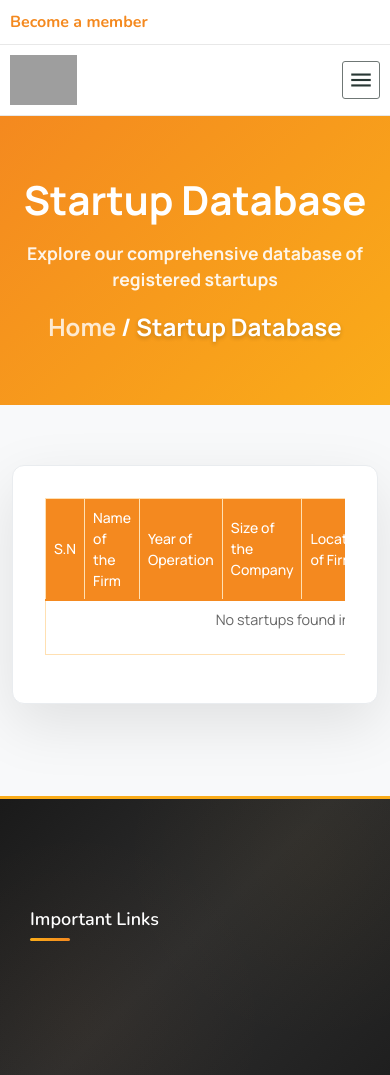
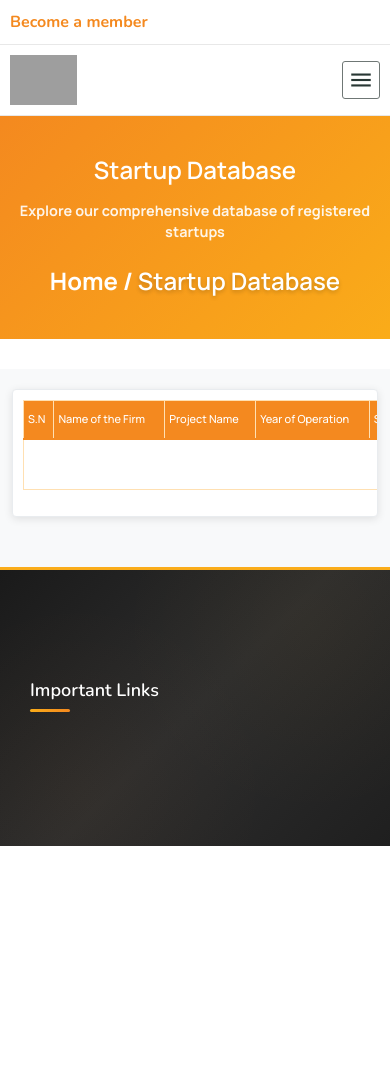
Before and after one commit to komal0000/organization, a Laravel app: page /startup-database in a window 390 px wide. After the commit the page ends 846 px from the top, so only its background shows below. Run offline with Laravel 9, Linux system fonts and the light colour scheme; data that the repository does not hold is empty; some libraries are stand-ins or nearby versions; grey boxes are pictures that could not be loaded.

Commit message:
feat: Add project name field to startups; update forms and views for project name input

```diff
--- a/app/Http/Controllers/Back/StartupController.php
+++ b/app/Http/Controllers/Back/StartupController.php
@@ -19,6 +19,7 @@ class StartupController extends Controller
         }else{
             $request->validate([
                 'name_of_firm' => 'required|string|max:255',
+                'project_name' => 'nullable|string|max:255',
                 'year_of_operation' => 'required|string|max:255',
                 'size_of_company' => 'required|string|max:255',
                 'location_of_firm' => 'required|string|max:255',
@@ -28,6 +29,8 @@ class StartupController extends Controller
 
             $startup = new Startup();
             $startup->name_of_firm = $request->name_of_firm;
+            $startup->project_name = $request->project_name;
+            $startup->project_name = $request->project_name;
             $startup->year_of_operation = $request->year_of_operation;
             $startup->size_of_company = $request->size_of_company;
             $startup->location_of_firm = $request->location_of_firm;
@@ -46,6 +49,7 @@ class StartupController extends Controller
         }else{
             $request->validate([
                 'name_of_firm' => 'required|string|max:255',
+                'project_name' => 'nullable|string|max:255',
                 'year_of_operation' => 'required|string|max:255',
                 'size_of_company' => 'required|string|max:255',
                 'location_of_firm' => 'required|string|max:255',
@@ -54,6 +58,7 @@ class StartupController extends Controller
             ]);
 
             $startup->name_of_firm = $request->name_of_firm;
+            $startup->project_name = $request->project_name;
             $startup->year_of_operation = $request->year_of_operation;
             $startup->size_of_company = $request->size_of_company;
             $startup->location_of_firm = $request->location_of_firm;
--- a/app/Models/Startup.php
+++ b/app/Models/Startup.php
@@ -11,6 +11,7 @@ class Startup extends Model
 
     protected $fillable = [
         'name_of_firm',
+        'project_name',
         'year_of_operation',
         'size_of_company',
         'location_of_firm',
--- a/resources/views/back/startups/index.blade.php
+++ b/resources/views/back/startups/index.blade.php
@@ -15,6 +15,7 @@
             <tr>
                 <th>S.N</th>
                 <th>Name of Firm</th>
+                <th>Project Name</th>
                 <th>Year</th>
                 <th>Size</th>
                 <th>Location</th>
@@ -29,6 +30,7 @@
             <tr>
                 <td>{{$index + 1}}</td>
                 <td>{{$startup->name_of_firm}}</td>
+                <td>{{$startup->project_name ?? '-'}}</td>
                 <td>{{$startup->year_of_operation}}</td>
                 <td>{{$startup->size_of_company}}</td>
                 <td>{{$startup->location_of_firm}}</td>
@@ -50,7 +52,7 @@
             </tr>
             @empty
             <tr>
-                <td colspan="9" class="text-center text-muted">No startups found. Add your first startup!</td>
+                <td colspan="10" class="text-center text-muted">No startups found. Add your first startup!</td>
             </tr>
             @endforelse
         </tbody>
--- a/resources/views/front/pages/startupdatabase.blade.php
+++ b/resources/views/front/pages/startupdatabase.blade.php
@@ -23,6 +23,7 @@
                             <tr style="background-color: #f4891f; color: white;">
                                 <th style="padding: 15px; font-weight: 500;">S.N</th>
                                 <th style="padding: 15px; font-weight: 500;">Name of the Firm</th>
+                                <th style="padding: 15px; font-weight: 500;">Project Name</th>
                                 <th style="padding: 15px; font-weight: 500;">Year of Operation</th>
                                 <th style="padding: 15px; font-weight: 500;">Size of the Company</th>
                                 <th style="padding: 15px; font-weight: 500;">Location of Firm</th>
@@ -36,6 +37,7 @@
                                 <tr style="background-color: {{ $index % 2 == 0 ? '#e1f5fe' : '#f0f9ff' }};">
                                     <td style="padding: 12px;">{{ $index + 1 }}</td>
                                     <td style="padding: 12px;">{{ $startup->name_of_firm }}</td>
+                                    <td style="padding: 12px;">{{ $startup->project_name ?? '-' }}</td>
                                     <td style="padding: 12px;">{{ $startup->year_of_operation }}</td>
                                     <td style="padding: 12px;">{{ $startup->size_of_company }}</td>
                                     <td style="padding: 12px;">{{ $startup->location_of_firm }}</td>
@@ -45,7 +47,7 @@
                                 </tr>
                             @empty
                                 <tr>
-                                    <td colspan="8" class="text-center" style="padding: 30px;">
+                                    <td colspan="9" class="text-center" style="padding: 30px;">
                                         <p class="modern-text-muted">No startups found in the database.</p>
                                     </td>
                                 </tr>
@@ -60,34 +62,176 @@
 
 @section('css')
 <style>
+    .jumbotron.modern {
+        background: linear-gradient(135deg, #f4891f 0%, #faac19 100%);
+        padding: 60px 20px;
+        margin-bottom: 30px;
+        border-radius: 0;
+    }
+
+    .jumbotron.modern h1 {
+        color: white;
+        font-size: 2.5rem;
+        font-weight: 600;
+        margin-bottom: 15px;
+    }
+
+    .jumbotron.modern p {
+        color: white;
+        font-size: 1.1rem;
+        margin-bottom: 20px;
+    }
+
+    .jumbotron.modern a {
+        color: white;
+        text-decoration: none;
+    }
+
+    .jumbotron.modern a.active {
+        font-weight: 600;
+    }
+
+    .modern-content-section {
+        padding: 40px 0;
+    }
+
+    .modern-card {
+        background: white;
+        border-radius: 8px;
+        box-shadow: 0 2px 8px rgba(0,0,0,0.1);
+        padding: 20px;
+        margin-bottom: 30px;
+    }
+
     .table-responsive {
         overflow-x: auto;
         -webkit-overflow-scrolling: touch;
+        margin: 0 -20px;
+        padding: 0 20px;
     }
 
     .table-bordered {
         border: 1px solid #faac19 !important;
+        min-width: 1000px;
     }
 
     .table-bordered th,
     .table-bordered td {
         border: 1px solid #ffe0b2 !important;
         vertical-align: middle;
+        white-space: nowrap;
     }
 
     .table thead th {
         border-bottom: 2px solid #f4891f !important;
+        position: sticky;
+        top: 0;
+        background-color: #f4891f;
+        z-index: 10;
+    }
+
+    /* Mobile Responsiveness */
+    @media (max-width: 992px) {
+        .jumbotron.modern h1 {
+            font-size: 2rem;
+        }
+
+        .jumbotron.modern p {
+            font-size: 1rem;
+        }
+
+        .modern-card {
+            padding: 15px;
+        }
+
+        .table-responsive {
+            margin: 0 -15px;
+            padding: 0 15px;
+        }
     }
 
     @media (max-width: 768px) {
+        .jumbotron.modern {
+            padding: 40px 15px;
+        }
+
+        .jumbotron.modern h1 {
+            font-size: 1.75rem;
+        }
+
+        .jumbotron.modern p {
+            font-size: 0.95rem;
+        }
+
+        .modern-content-section {
+            padding: 20px 0;
+        }
+
+        .modern-card {
+            padding: 10px;
+            border-radius: 4px;
+        }
+
         .table {
-            font-size: 14px;
+            font-size: 13px;
         }
 
         .table th,
         .table td {
-            padding: 8px !important;
+            padding: 8px 6px !important;
         }
+
+        .table thead th {
+            font-size: 12px;
+        }
+
+        .table-responsive {
+            margin: 0 -10px;
+            padding: 0 10px;
+        }
+    }
+
+    @media (max-width: 576px) {
+        .jumbotron.modern h1 {
+            font-size: 1.5rem;
+        }
+
+        .jumbotron.modern p {
+            font-size: 0.9rem;
+        }
+
+        .table {
+            font-size: 12px;
+        }
+
+        .table th,
+        .table td {
+            padding: 6px 4px !important;
+        }
+
+        .table thead th {
+            font-size: 11px;
+            padding: 10px 4px !important;
+        }
+    }
+
+    /* Improve scrollbar visibility */
+    .table-responsive::-webkit-scrollbar {
+        height: 8px;
+    }
+
+    .table-responsive::-webkit-scrollbar-track {
+        background: #f1f1f1;
+        border-radius: 4px;
+    }
+
+    .table-responsive::-webkit-scrollbar-thumb {
+        background: #faac19;
+        border-radius: 4px;
+    }
+
+    .table-responsive::-webkit-scrollbar-thumb:hover {
+        background: #f4891f;
     }
 </style>
 @endsection
```
Also changed, not shown: resources/views/back/startups/add.blade.php (+12 -0 lines), resources/views/back/startups/edit.blade.php (+12 -0 lines), database/migrations/2026_01_24_080238_add_project_name_to_startups_table.php (added).
